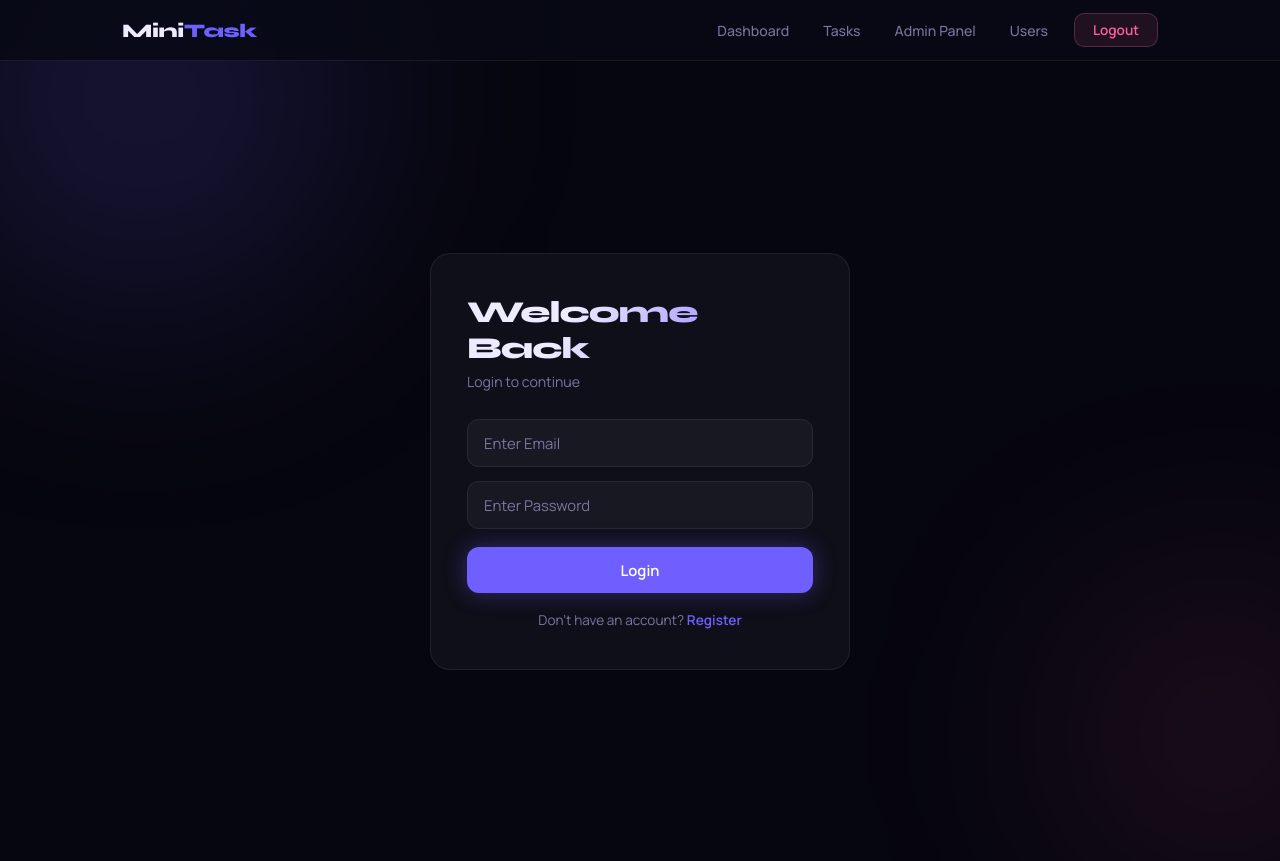
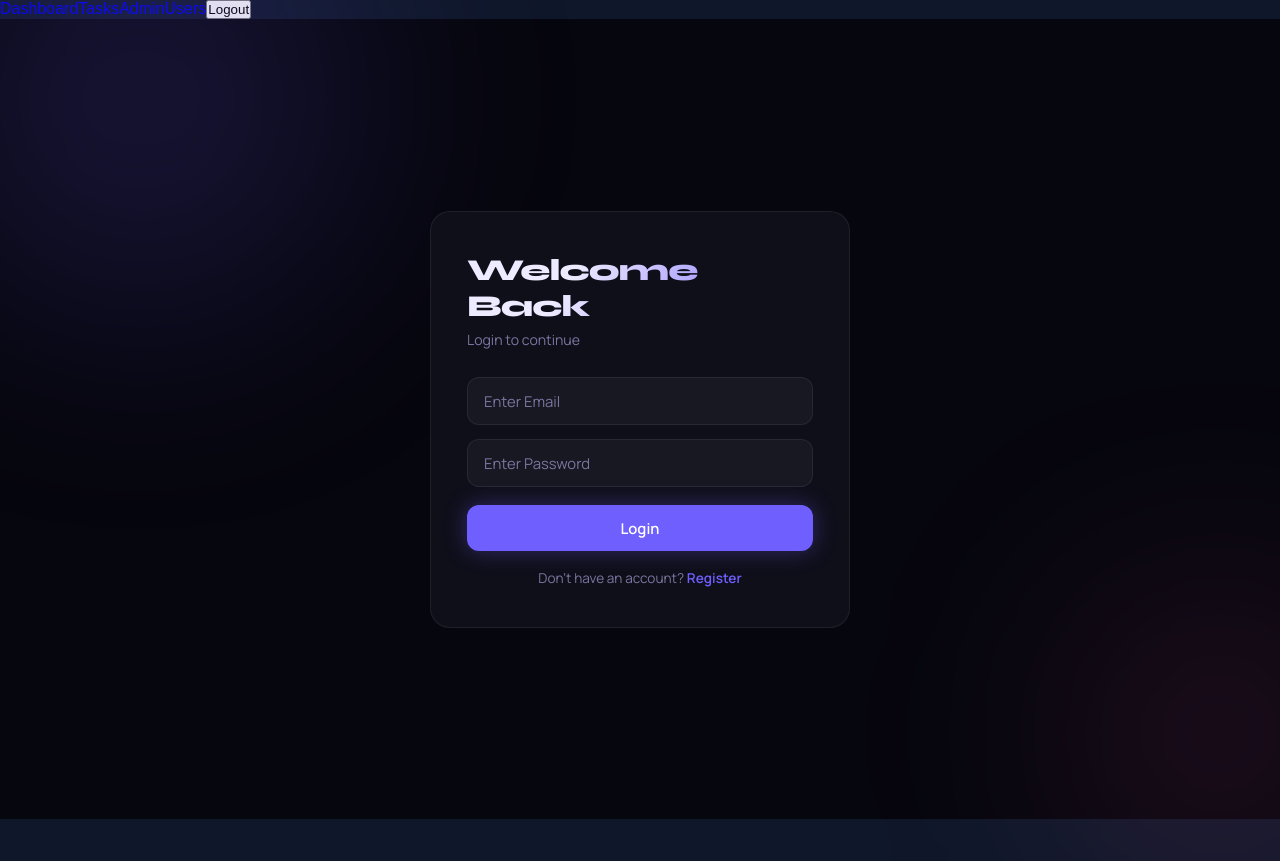
Before and after one commit to amaanpasha123/mini-task, a React (Vite) app in the folder client/: page /login in a window 1280 px wide. After the commit the page ends 819 px from the top, so only its background shows below. Built offline with nearby package versions, Linux system fonts and the light colour scheme; sample sign-in values are in the browser's storage.

Commit message:
fixing fixing

```diff
--- a/client/src/components/Navbar.jsx
+++ b/client/src/components/Navbar.jsx
@@ -1,65 +1,53 @@
+import { Link, useNavigate } from "react-router-dom";
 import { useState, useEffect } from "react";
-import { Link, useNavigate, useLocation } from "react-router-dom";
-import "../styles/Navbar.css";
 
 function Navbar() {
     const navigate = useNavigate();
-    const location = useLocation(); // re-reads on every route change
 
-    // Read from localStorage on every render (re-triggered by location change)
     const [token, setToken] = useState(localStorage.getItem("token"));
     const [role, setRole] = useState(localStorage.getItem("role"));
 
-    // Sync when route changes (covers login / logout navigation)
     useEffect(() => {
+        const interval = setInterval(() => {
             setToken(localStorage.getItem("token"));
             setRole(localStorage.getItem("role"));
-    }, [location]);
+        }, 500);
+
+        return () => clearInterval(interval);
+    }, []);
 
     const handleLogout = () => {
         localStorage.removeItem("token");
         localStorage.removeItem("role");
+
         setToken(null);
         setRole(null);
+
         navigate("/login");
     };
 
     return (
-        <nav className="navbar">
-            <div className="navbar-container">
-                <h2 className="logo">Mini<span>Task</span></h2>
-
-                <div className="nav-links">
-
-                    {/* NOT LOGGED IN */}
+        <nav>
             {!token ? (
                 <>
+                    <Link to="/login">Login</Link>
                     <Link to="/register">Register</Link>
-                            <Link to="/login">Login</Link>
                 </>
             ) : (
                 <>
-                            {/* COMMON USER LINKS */}
                     <Link to="/dashboard">Dashboard</Link>
                     <Link to="/tasks">Tasks</Link>
 
-                            {/* ADMIN ONLY LINKS */}
                     {role === "admin" && (
                         <>
-                                    <Link to="/admin">Admin Panel</Link>
+                            <Link to="/admin">Admin</Link>
                             <Link to="/admin/users">Users</Link>
                         </>
                     )}
 
-                            {/* LOGOUT */}
-                            <button className="logout-btn" onClick={handleLogout}>
-                                Logout
-                            </button>
+                    <button onClick={handleLogout}>Logout</button>
                 </>
             )}
-
-                </div>
-            </div>
         </nav>
     );
 }
```
Lines whose indentation alone changed are shown as unchanged.
